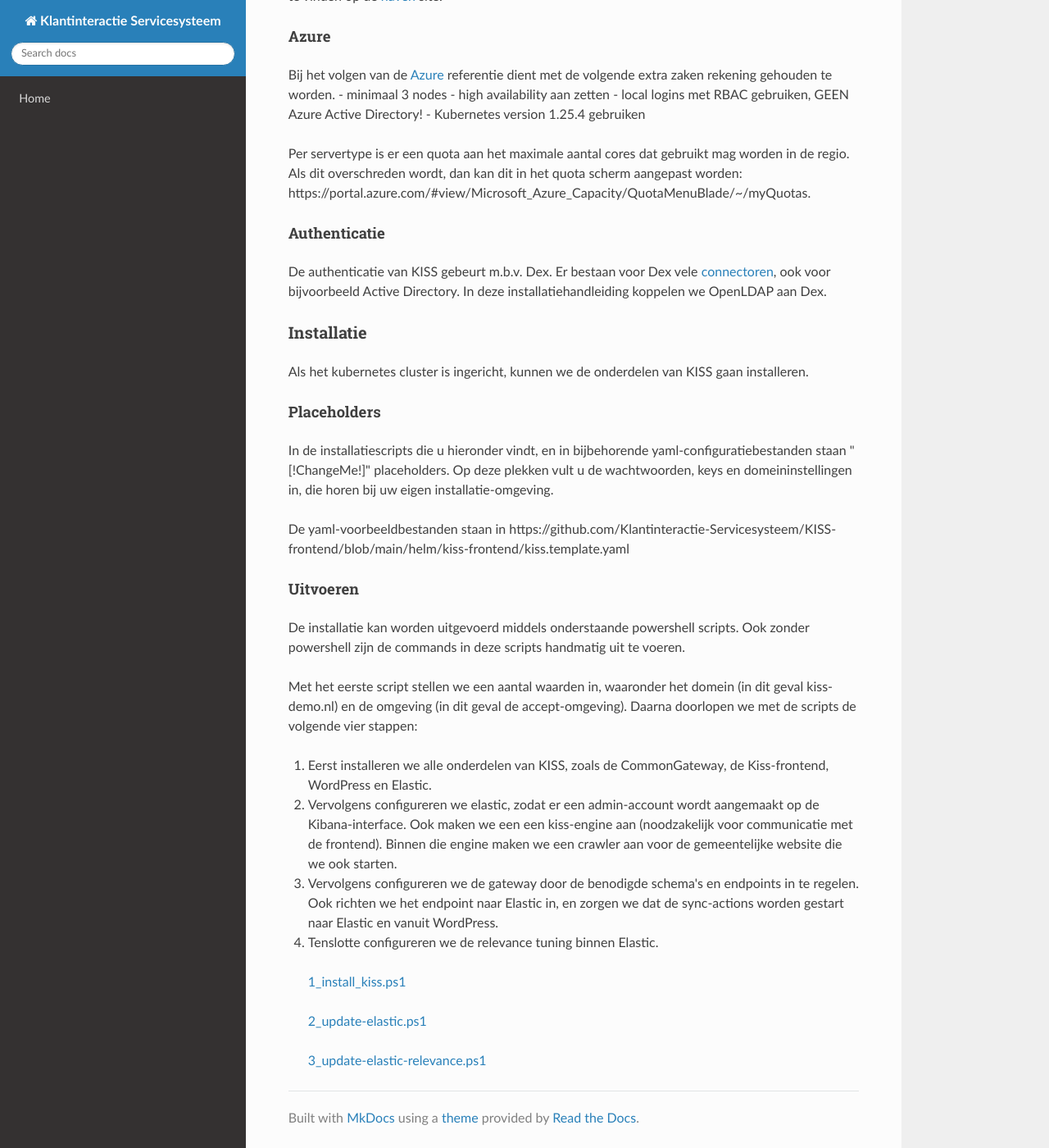
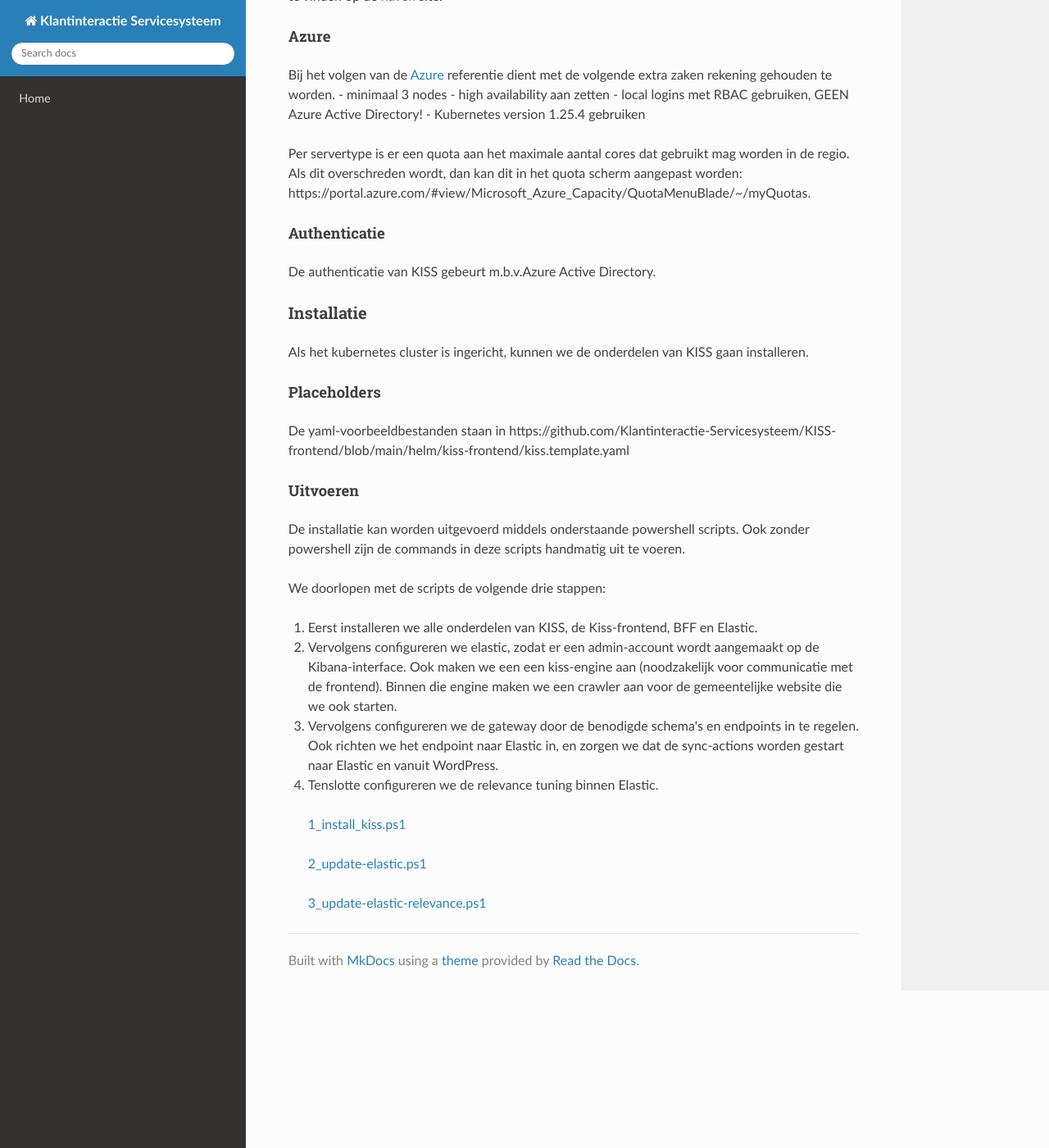
Before and after one commit to Klantinteractie-Servicesysteem/.github, an MkDocs documentation site: the page built from docs/INSTALLATION.md, in a window 1280 px wide and 1400 px high, scrolled down 1189 px. Shown: the whole window at 82% size. Built offline with MkDocs 1.6.1, drawn with Linux system fonts in a browser that asks for light colours; nearby versions of some CDN libraries.

Commit message:
Update INSTALLATION.md

```diff
--- a/docs/INSTALLATION.md
+++ b/docs/INSTALLATION.md
@@ -49,23 +49,20 @@ Als dit overschreden wordt, dan kan dit in het quota scherm aangepast worden:
 https://portal.azure.com/#view/Microsoft_Azure_Capacity/QuotaMenuBlade/~/myQuotas.
 
 #### Authenticatie
-De authenticatie van KISS gebeurt m.b.v. Dex. Er bestaan voor Dex vele [connectoren](https://dexidp.io/docs/connectors/), ook voor bijvoorbeeld Active Directory. In deze installatiehandleiding koppelen we OpenLDAP aan Dex.
+De authenticatie van KISS gebeurt m.b.v.Azure Active Directory.
 
 ### Installatie
 Als het kubernetes cluster is ingericht, kunnen we de onderdelen van KISS gaan installeren.
 
 #### Placeholders
-In de installatiescripts die u hieronder vindt, en in bijbehorende yaml-configuratiebestanden staan "[!ChangeMe!]" placeholders.
-Op deze plekken vult u de wachtwoorden, keys en domeininstellingen in, die horen bij uw eigen installatie-omgeving.
-
 De yaml-voorbeeldbestanden staan in https://github.com/Klantinteractie-Servicesysteem/KISS-frontend/blob/main/helm/kiss-frontend/kiss.template.yaml
 
 #### Uitvoeren
 De installatie kan worden uitgevoerd middels onderstaande powershell scripts. Ook zonder powershell zijn de commands in deze scripts handmatig uit te voeren.
 
-Met het eerste script stellen we een aantal waarden in, waaronder het domein (in dit geval kiss-demo.nl) en de omgeving (in dit geval de accept-omgeving). Daarna doorlopen we met de scripts de volgende vier stappen:
+We doorlopen met de scripts de volgende drie stappen:
 
-1. Eerst installeren we alle onderdelen van KISS, zoals de CommonGateway, de Kiss-frontend, WordPress en Elastic.
+1. Eerst installeren we alle onderdelen van KISS, de Kiss-frontend, BFF en Elastic.
 2. Vervolgens configureren we elastic, zodat er een admin-account wordt aangemaakt op de Kibana-interface. Ook maken we een een kiss-engine aan (noodzakelijk voor communicatie met de frontend). Binnen die engine maken we een crawler aan voor de gemeentelijke website die we ook starten.
 3. Vervolgens configureren we de gateway door de benodigde schema's en endpoints in te regelen. Ook richten we het endpoint naar Elastic in, en zorgen we dat de sync-actions worden gestart naar Elastic en vanuit WordPress.
 4. Tenslotte configureren we de relevance tuning binnen Elastic.
```
